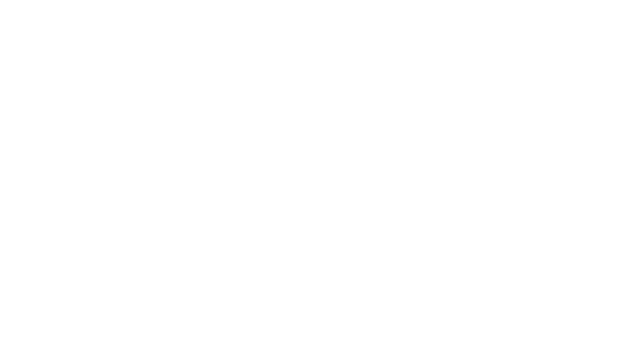
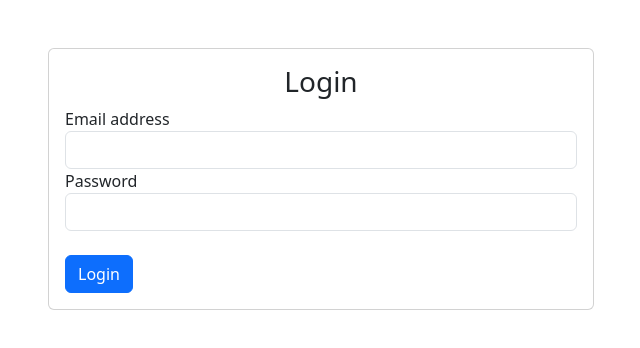
Before and after one commit to github-usman/mern-xcelore, a React (Create React App) app in the folder frontend/: page /login in a window 1280 px wide. Before the commit this address had no page. Shown: the top 348 px of the page, without its empty margins (319-959 px from the left). Built offline with nearby package versions, Linux system fonts and the light colour scheme; no server answers.

Commit message:
frontend : Login Wroking from frontend

```diff
--- a/frontend/src/App.js
+++ b/frontend/src/App.js
@@ -1,12 +1,15 @@
 import { Toaster } from 'react-hot-toast';
 import { BrowserRouter, Route, Routes } from 'react-router-dom';
-import WelcomePage from './components/welcome/WelcomePage';
+import LoginPage from './pages/login/LoginPage';
+import WelcomePage from './pages/welcome/WelcomePage';
 
 function App() {
   return (
     <BrowserRouter>
       <Routes>
         <Route path="/" element={<WelcomePage />} />
+        <Route path="/login" element={<LoginPage />} />
+        <Route path="/me" element={<WelcomePage />} />
       </Routes>
       <Toaster position="top-right" />
     </BrowserRouter>
--- /dev/null
+++ b/frontend/src/config/env.config.js
@@ -0,0 +1,6 @@
+// server port and mode
+const apibaseUrl = {
+  baseUrl: process.env.REACT_APP_BASE_API_URL,
+};
+
+export const { baseUrl } = apibaseUrl;
--- /dev/null
+++ b/frontend/src/pages/login/LoginPage.jsx
@@ -0,0 +1,66 @@
+import React, { useState } from 'react';
+import toast from 'react-hot-toast';
+import { useNavigate } from 'react-router-dom';
+import { login } from '../../services/authService';
+
+const LoginPage = () => {
+  const [email, setEmail] = useState('');
+  const [password, setPassword] = useState('');
+  const [backendError, setBackendError] = useState('');
+  const navigate = useNavigate();
+
+  const handleLogin = async (e) => {
+    e.preventDefault();
+    try {
+      const data = await login(email, password);
+      navigate('/me');
+      console.log(data);
+      toast.success('Logged in Successfully');
+    } catch (err) {
+      setBackendError(err.message);
+      toast.error(err.message);
+    }
+  };
+
+  return (
+    <div className="container">
+      <div className="row justify-content-center">
+        <div className="col-md-6">
+          <div className="card mt-5">
+            <div className="card-body">
+              <h3 className="card-title text-center">Login</h3>
+              {backendError && <div className="alert alert-danger">{backendError}</div>}
+              <form onSubmit={handleLogin}>
+                <div className="form-group">
+                  <label>Email address</label>
+                  <input
+                    type="email"
+                    className="form-control"
+                    value={email}
+                    onChange={(e) => setEmail(e.target.value)}
+                    required
+                  />
+                </div>
+                <div className="form-group">
+                  <label>Password</label>
+                  <input
+                    type="password"
+                    className="form-control"
+                    value={password}
+                    onChange={(e) => setPassword(e.target.value)}
+                    required
+                  />
+                </div>
+                <button type="submit" className="btn btn-primary btn-block mt-4">
+                  Login
+                </button>
+              </form>
+            </div>
+          </div>
+        </div>
+      </div>
+    </div>
+  );
+};
+
+export default LoginPage;
--- a/frontend/src/components/welcome/WelcomePage.jsx
+++ b/frontend/src/pages/welcome/WelcomePage.jsx
@@ -14,7 +14,7 @@
           <ReactTyped
             strings={[
               "You will Directly Connect to Admin Login",
-              "One Login",
+              "Once Login",
             ]}
             typeSpeed={40}
             backSpeed={50}
--- /dev/null
+++ b/frontend/src/services/authService.js
@@ -0,0 +1,22 @@
+// src/services/authService.js
+
+import axios from 'axios';
+import { baseUrl } from '../config/env.config';
+
+
+const login = async (email, password) => {
+  try {
+    const response = await axios.post(`${baseUrl}/user/login`, {
+      email,
+      password,
+    });
+    return response.data;
+  } catch (error) {
+    const errorMessage = error.response && error.response.data && error.response.data.message
+      ? error.response.data.message
+      : 'Login failed. Please try again.';
+    throw new Error(errorMessage);
+  }
+};
+
+export { login };
```
Also changed, not shown: frontend/src/pages/welcome/welcomePage.module.css (renamed from frontend/src/components/welcome/welcomePage.module.css), 1 other file (tests, documents, lock files or other folders).
